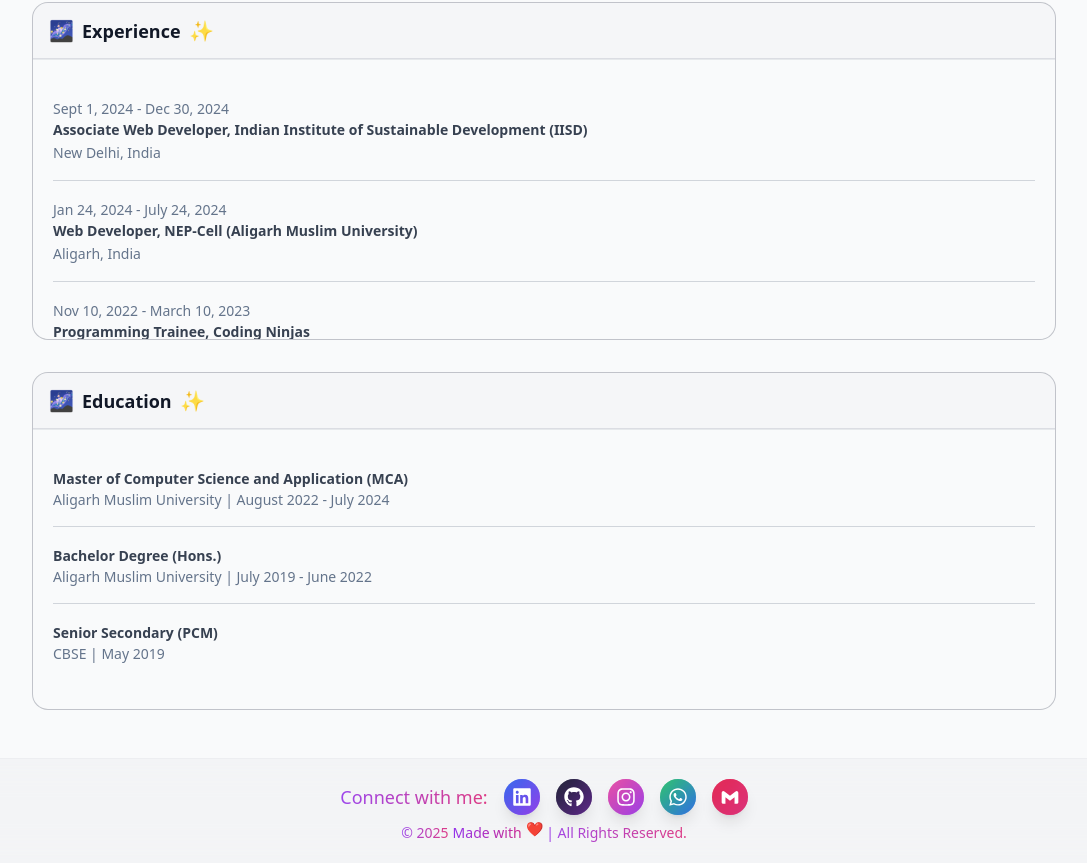
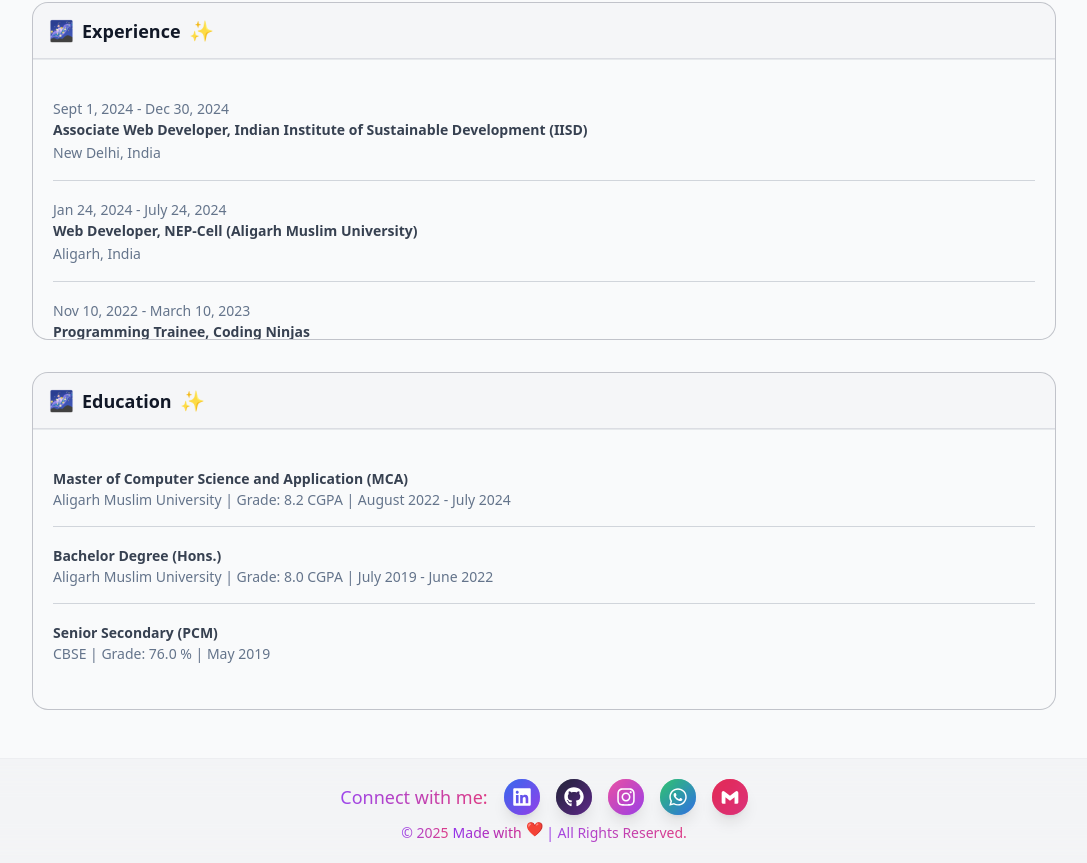
Before and after one commit to Faizan6100-amu/Personal_Website, a React (Vite) app: page /about in a window 1280 px wide. Shown: the part 749-1612 px from the top of the page, without its empty margins (96-1183 px from the left). Built offline with nearby package versions, Linux system fonts and the light colour scheme; what tailwind-hamburgers would draw is missing.

Commit message:
Update EducationComponent.jsx
Grades Added

```diff
--- a/src/components/About/EducationComponent.jsx
+++ b/src/components/About/EducationComponent.jsx
@@ -7,7 +7,7 @@ const EducationComponent = () => {
             Master of Computer Science and Application (MCA)
           </span>
           <p className="text-sm text-slate-500 dark:text-slate-400">
-            Aligarh Muslim University | August 2022 - July 2024
+            Aligarh Muslim University | Grade: 8.2 CGPA | August 2022 - July 2024
           </p>
         </li>
         <li className="py-4">
@@ -15,7 +15,7 @@ const EducationComponent = () => {
             Bachelor Degree (Hons.)
           </span>
           <p className="text-sm text-slate-500 dark:text-slate-400">
-            Aligarh Muslim University | July 2019 - June 2022
+            Aligarh Muslim University | Grade: 8.0 CGPA | July 2019 - June 2022
           </p>
         </li>
         <li className="py-4">
@@ -23,7 +23,7 @@ const EducationComponent = () => {
             Senior Secondary (PCM)
           </span>
           <p className="text-sm text-slate-500 dark:text-slate-400">
-            CBSE | May 2019
+            CBSE | Grade: 76.0 % | May 2019
           </p>
         </li>
       </ul>
```
